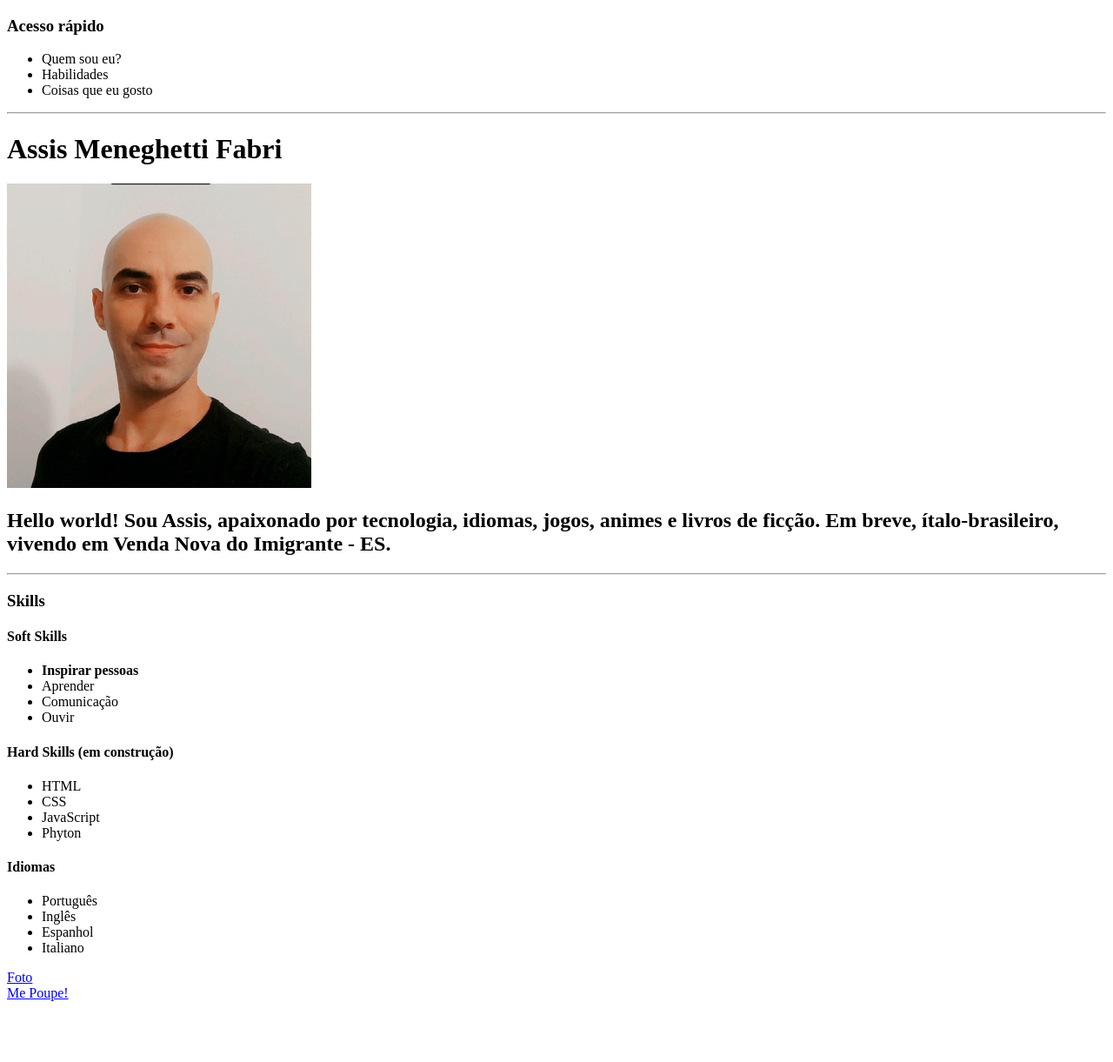
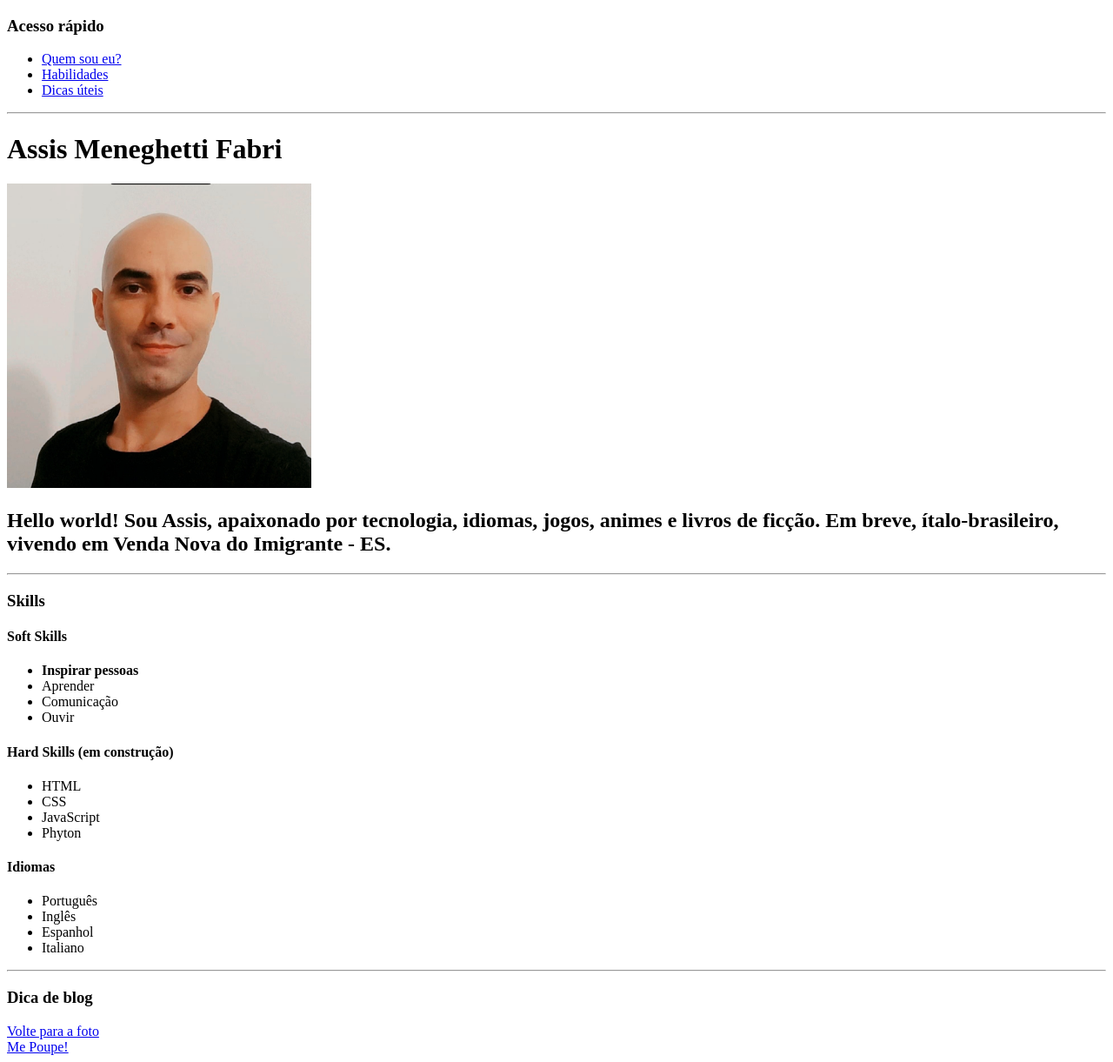
Before and after one commit to assisMeneghetti/assisMeneghetti.github.io, a plain HTML site: page index.html in a window 1280 px wide. Shown: the whole page at 87% size. Before the commit the page ends 1159 px from the top, so only its background shows below. Drawn offline with Linux system fonts and the light colour scheme.

Commit message:
Adiciona link no indice

```diff
--- a/index.html
+++ b/index.html
@@ -4,16 +4,16 @@
     <meta charset="UTF-8">
     <h3> Acesso rápido </h3>
     <ul>
-        <li> Quem sou eu? </li>
-        <li> Habilidades </li>
-        <li> Coisas que eu gosto </li>
+        <li><a href="#quem"> Quem sou eu? </a></li>
+        <li><a href="#skills"> Habilidades </a></li>
+        <li><a href="#coisas"> Dicas úteis </a></li>
     </ul>
     <hr>
-    <h1> Assis Meneghetti Fabri</h1>
+    <h1 id="quem"> Assis Meneghetti Fabri</h1>
     <img id="pic" width="350" src="WhatsApp Image 2021-06-28 at 09.59.36.jpeg" alt="Homem de camisa preta em fundo branco">
     <h2> Hello world! Sou Assis, apaixonado por tecnologia, idiomas, jogos, animes e livros de ficção. Em breve, ítalo-brasileiro, vivendo em Venda Nova do Imigrante - ES.  </h2>
     <hr>
-    <h3> Skills </h3>
+    <h3 id="skills" > Skills </h3>
     <h4> Soft Skills </h4>
     <ul>
         <li> <strong> Inspirar pessoas </strong> </li>
@@ -35,7 +35,9 @@
         <li> Espanhol </li>
         <li> Italiano </li>
     </ul>
-    <a href="#pic"> Foto </a>
+    <hr>
+    <h3 id="coisas"> Dica de blog </h3>
+    <a href="#pic"> Volte para a foto </a>
     <br>
     <a href="https://mepoupe.com/" target="-blanck" > Me Poupe! </a>
     <title>Document</title>
```
